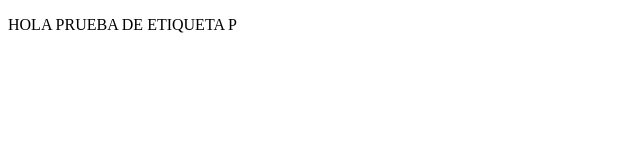
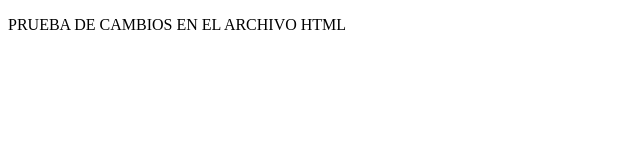
Before and after one commit to cabarique2779/proyectodemocurso, a plain HTML site: page index.html in a window 1280 px wide. Shown: the whole page, without its empty margins (0-640 px from the left). Drawn offline with Linux system fonts and the light colour scheme.

Commit message:
Cambios archivo index.html

```diff
--- a/index.html
+++ b/index.html
@@ -7,6 +7,6 @@
     <title>hola mundo</title>
 </head>
 <body>
-    <p>HOLA PRUEBA DE ETIQUETA P</p>
+    <p>PRUEBA DE CAMBIOS EN EL ARCHIVO HTML</p>
 </body>
 </html>
```
